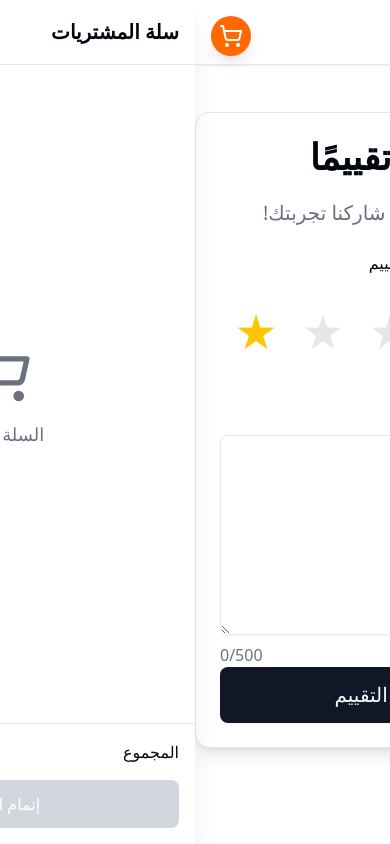
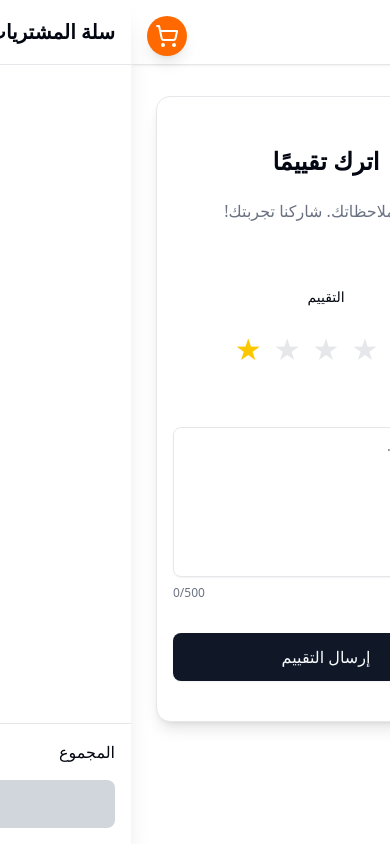
Before and after one commit to Mahmoud-D/graduation-project, a Next.js app in the folder frontend/: page /leave-review in a window 390 px wide. Built offline with nearby package versions, Linux system fonts and the light colour scheme.

Commit message:
modify height to be responsive

```diff
--- a/frontend/src/app/leave-review/page.js
+++ b/frontend/src/app/leave-review/page.js
@@ -54,21 +54,28 @@ export default function LeaveReviewPage() {
   const maxCommentLength = 500;
 
   return (
-    <div dir="rtl" className="container mx-auto py-12">
+    <div dir="rtl" className="container mx-auto px-4 py-8 sm:py-12 lg:py-10 xl:py-8">
       <Toaster position="top-center" expand={true} richColors />
-      <Card className="max-w-2xl mx-auto shadow-lg">
-        <CardHeader className="text-center">
-          <CardTitle className="text-4xl font-bold mb-2">اترك تقييمًا</CardTitle>
-          <CardDescription className="text-xl mt-2">
+      <Card className="w-full max-w-[95%] sm:max-w-[85%] md:max-w-2xl mx-auto shadow-lg">
+        <CardHeader className="text-center p-6 sm:p-8 lg:p-6">
+          <CardTitle className="text-2xl sm:text-3xl lg:text-3xl font-bold mb-2">
+            اترك تقييمًا
+          </CardTitle>
+          <CardDescription className="text-base sm:text-lg lg:text-lg mt-2">
             نقدّر ملاحظاتك. شاركنا تجربتك!
           </CardDescription>
         </CardHeader>
 
         <form onSubmit={handleSubmit}>
-          <CardContent className="space-y-8">
+          <CardContent className="space-y-6 sm:space-y-8 lg:space-y-6 p-4 sm:p-6 lg:p-6">
             <div className="space-y-4">
-              <Label htmlFor="rating" className="text-base font-medium text-center block">التقييم</Label>
-              <div className="flex gap-6 justify-center p-4">
+              <Label
+                htmlFor="rating"
+                className="text-sm sm:text-base font-medium text-center block"
+              >
+                التقييم
+              </Label>
+              <div className="flex gap-3 sm:gap-4 md:gap-6 justify-center p-2 sm:p-4">
                 {[5, 4, 3, 2, 1].map((star) => (
                   <button
                     key={star}
@@ -76,7 +83,7 @@ export default function LeaveReviewPage() {
                     onClick={() => handleChange({ target: { name: 'rating', value: star.toString() } })}
                     onMouseEnter={() => setHoveredRating(star)}
                     onMouseLeave={() => setHoveredRating(0)}
-                    className={`text-5xl transition-all duration-200
+                    className={`text-3xl sm:text-4xl md:text-5xl transition-all duration-200
                       ${hoveredRating > 0
                         ? hoveredRating >= star
                           ? 'text-yellow-400'
@@ -84,7 +91,9 @@ export default function LeaveReviewPage() {
                         : parseInt(form.rating) >= star
                           ? 'text-yellow-400'
                           : 'text-gray-200'
-                      }`}
+                      }
+                      hover:scale-110
+                    `}
                     disabled={isLoading}
                   >
                     ★
@@ -94,34 +103,42 @@ export default function LeaveReviewPage() {
             </div>
 
             <div className="space-y-2">
-              <Label htmlFor="comment" className="text-base font-medium">مراجعتك</Label>
+              <Label
+                htmlFor="comment"
+                className="text-sm sm:text-base font-medium"
+              >
+                مراجعتك
+              </Label>
               <Textarea
                 id="comment"
                 name="comment"
                 placeholder="شاركنا رأيك..."
-                rows={8}
+                rows={6}
                 required
                 maxLength={maxCommentLength}
                 value={form.comment}
                 onChange={handleChange}
-                className="transition-all duration-200 focus:ring-2 text-base min-h-[200px]"
+                className="transition-all duration-200 focus:ring-2 text-sm sm:text-base
+                  min-h-[150px] sm:min-h-[180px] md:min-h-[200px] lg:min-h-[160px] xl:min-h-[140px]
+                  w-full resize-none"
                 disabled={isLoading}
               />
-              <div className="text-base text-gray-500 text-left">
+              <div className="text-xs sm:text-sm text-gray-500 text-left">
                 {form.comment.length}/{maxCommentLength}
               </div>
             </div>
           </CardContent>
 
-          <CardFooter>
+          <CardFooter className="p-4 sm:p-6 lg:p-5">
             <Button
               type="submit"
-              className="w-full h-14 text-xl font-medium transition-all duration-200"
+              className="w-full h-12 sm:h-14 lg:h-12 text-base sm:text-lg lg:text-lg
+                font-medium transition-all duration-200"
               disabled={isLoading}
             >
               {isLoading ? (
                 <>
-                  <Loader2 className="mr-2 h-5 w-5 animate-spin" />
+                  <Loader2 className="mr-2 h-4 w-4 sm:h-5 sm:w-5 animate-spin" />
                   جاري الإرسال...
                 </>
               ) : (
```
